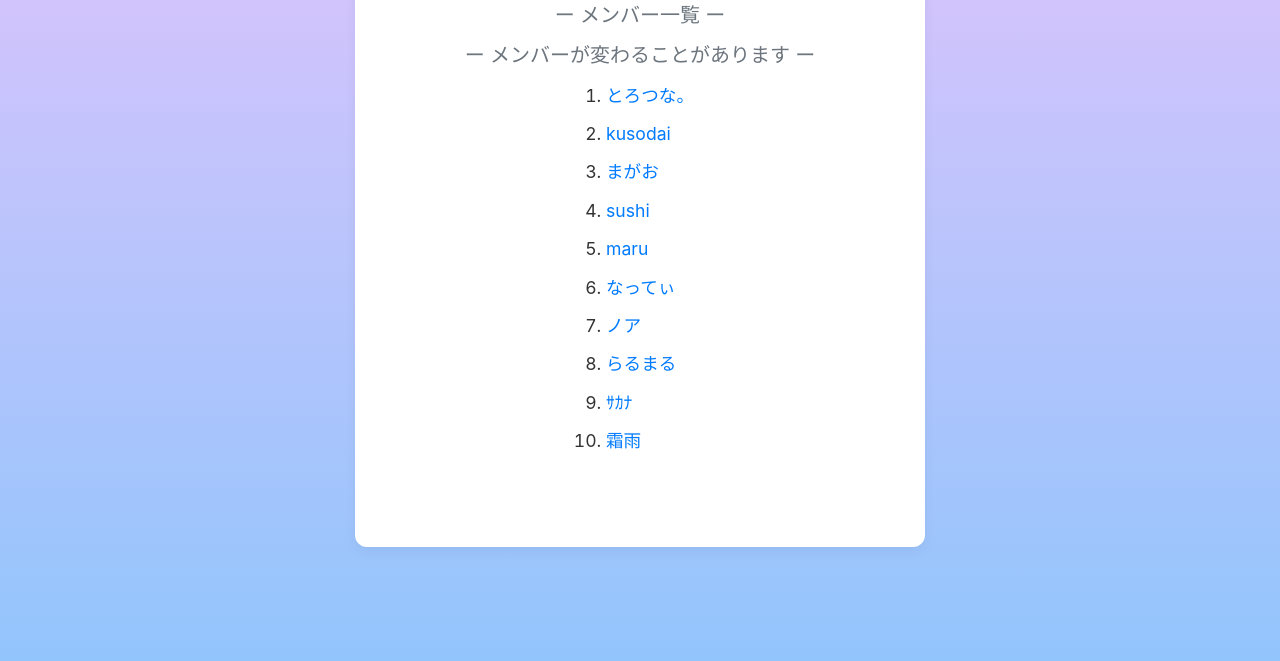
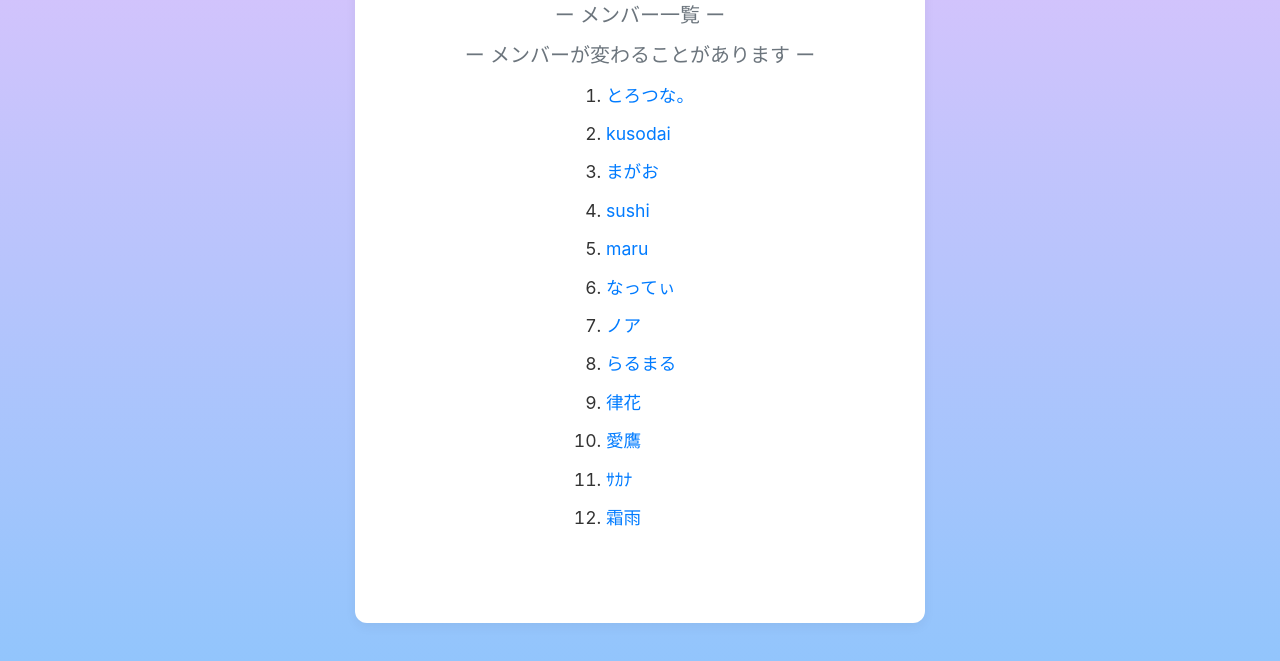
Before and after one commit to kurodai290/Memer, a plain HTML site: page index.html in a window 1280 px wide. Shown: the part 155-816 px from the top of the page. Drawn offline with nearby package versions, Linux system fonts and the light colour scheme.

Commit message:
Update index.html

```diff
--- a/index.html
+++ b/index.html
@@ -69,6 +69,8 @@
               <li><a href="natty.html">なってぃ</a></li>
               <li><a href="NOa.html">ノア</a></li>
               <li><a href="raru.html">らるまる</a></li>
+              <li><a href="rikka.html">律花</a></li>
+              <li><a href="hibana.html">愛鷹</a></li>
               <li><a href="okayu.html">ｻｶﾅ</a></li>
               <li><a href="ame.html">霜雨</a></li>
             </ol>
```
